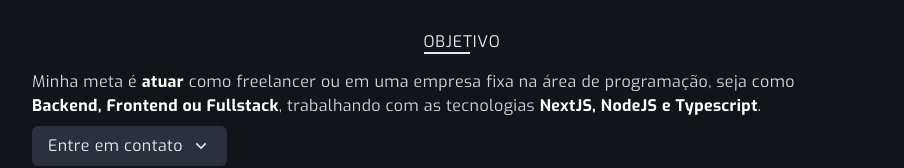
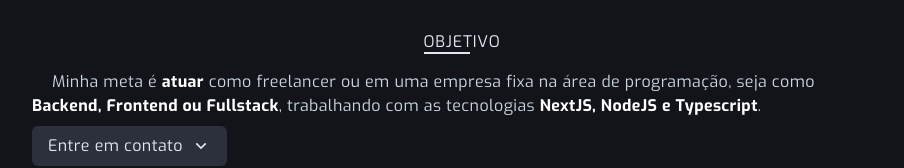
Before and after one commit to Tiaguin061/me-porfolio, a Next.js app: page / in a window 1280 px wide. Shown: the part 622-790 px from the top of the page, without its empty margins (178-1082 px from the left). Built offline with nearby package versions, Linux system fonts and the light colour scheme.

Commit message:
style: Added new title styles

```diff
--- a/src/modules/Home/components/Objective/index.tsx
+++ b/src/modules/Home/components/Objective/index.tsx
@@ -40,7 +40,14 @@ export function Objective() {
           <SectionTitle>Objetivo</SectionTitle>
 
           <Flex flexDirection="column">
-            <Text as="p" mt={4} mb={2} color="gray.300">
+            <Text
+              as="p"
+              mt={4}
+              mb={2}
+              color="gray.300"
+              textAlign="left"
+              textIndent={"20px"}
+            >
               <Highlight
                 query={[
                   "atuar",
```
